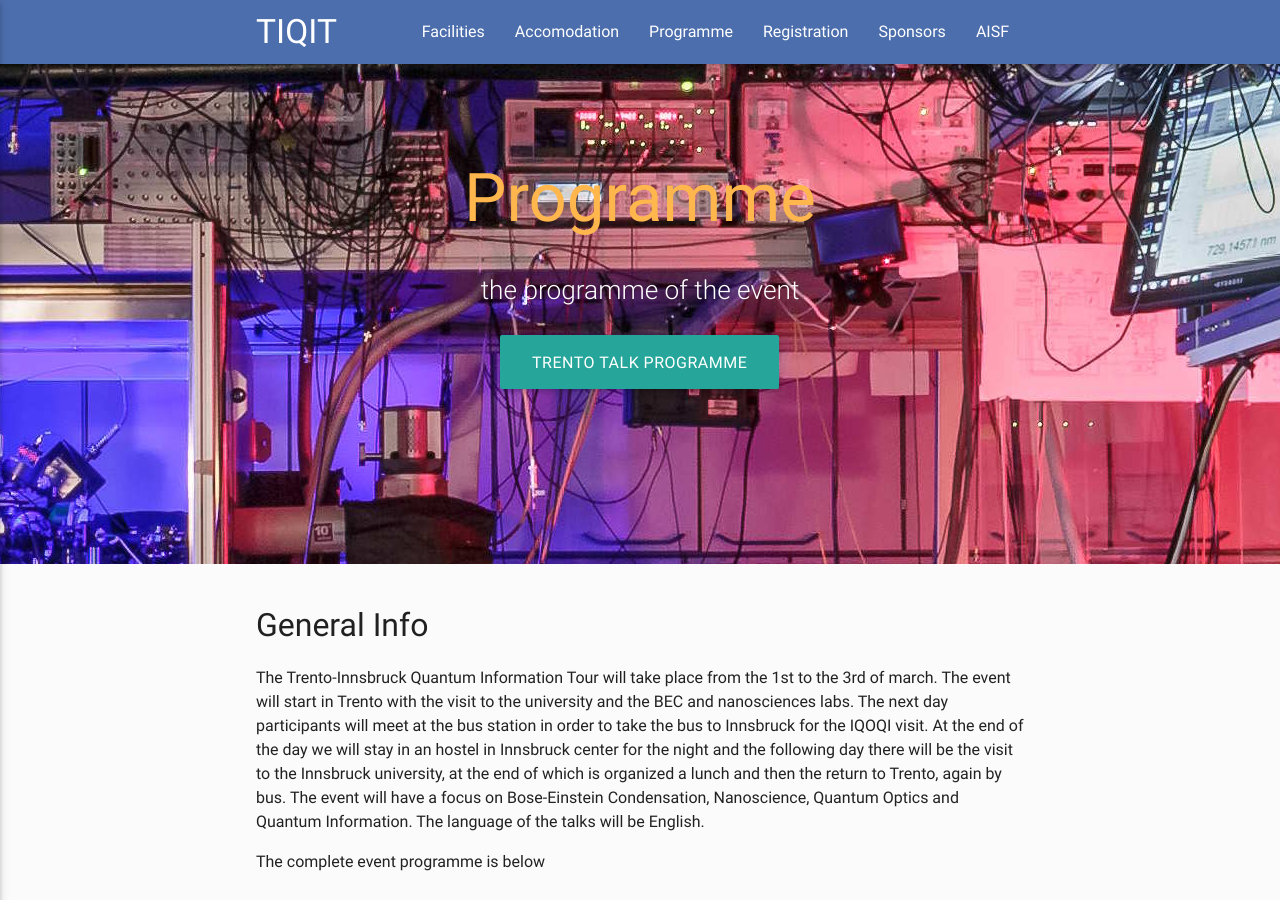
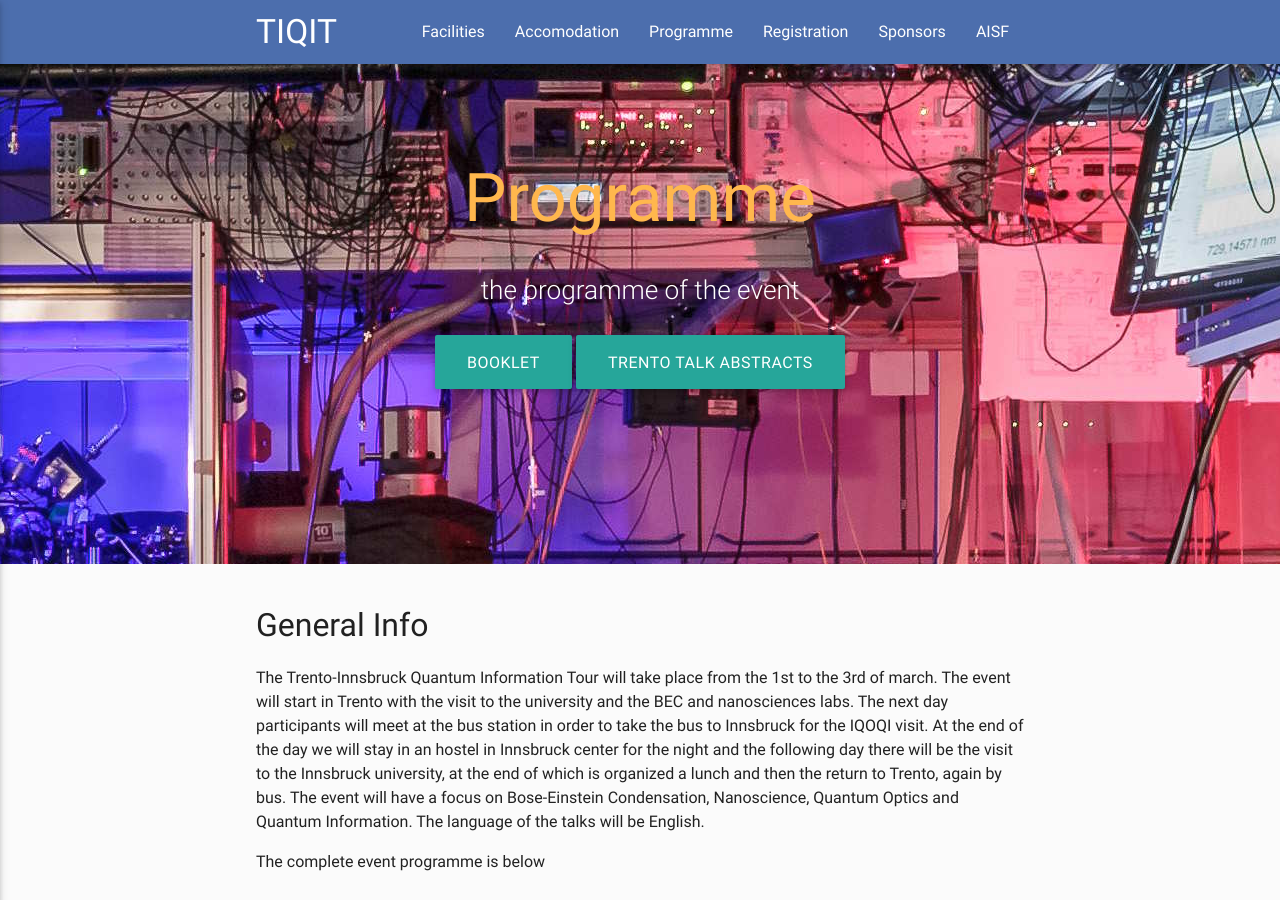
Before and after one commit to ai-sf/tiqit20, a Jekyll site: the page built from programme.html, in a window 1280 px wide and 900 px high. Built offline with Jekyll 4.4.1, drawn with Linux system fonts in a browser that asks for light colours; nearby versions of some CDN libraries.

Commit message:
aggiundo booklet

```diff
--- a/programme.html
+++ b/programme.html
@@ -11,7 +11,8 @@ layout: default
   <h5 class="header col s12 light white-text">the programme of the event</h5>
 </div>
   <div class="row center">
-    <a href="{{site.url}}/files/program_talks_second_edition.pdf" id="download-button" class="btn-large waves-effect waves-light teal lighten-1">Trento talk programme</a><br>
+    <a href="{{site.url}}/files/PROGRAMMA.pdf" id="download-button" class="btn-large waves-effect waves-light teal lighten-1">Booklet</a>  <a href="{{site.url}}/files/program_talks_second_edition.pdf" id="download-button" class="btn-large waves-effect waves-light teal lighten-1">Trento talk abstracts</a>
+    <br>
   </div>
 
           <br><br>
```
Also changed, not shown: 1 other file.
